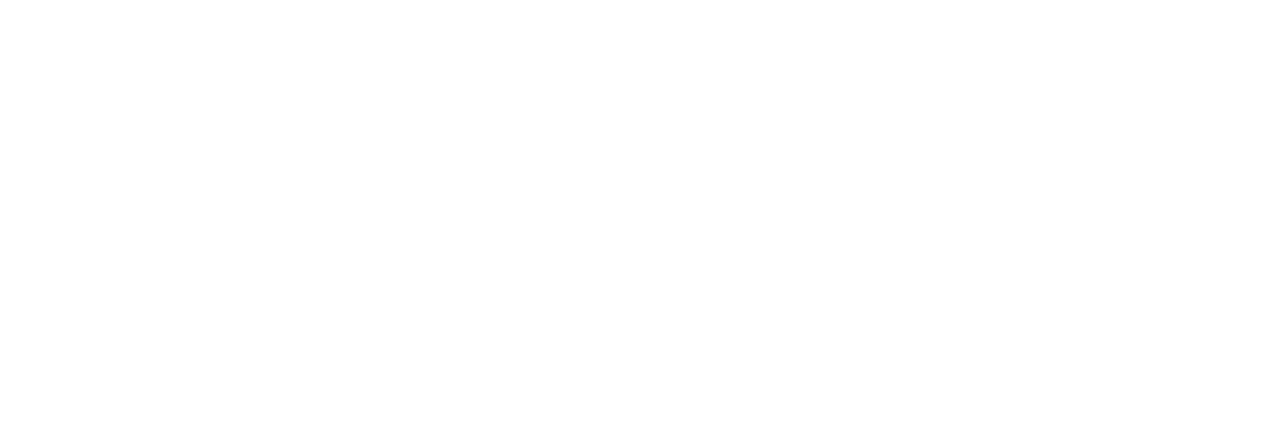
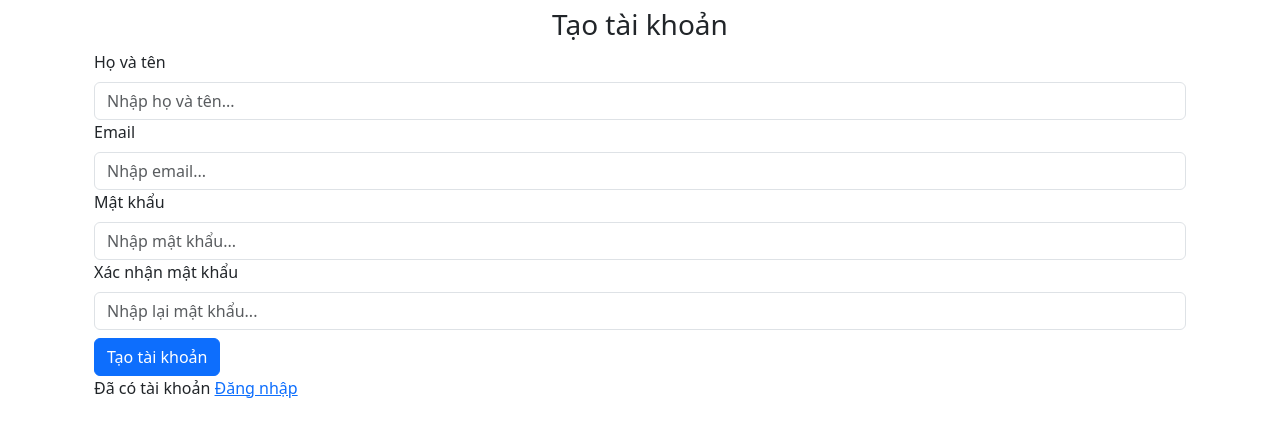
Before and after one commit to Tiendung2005-FPT/fer202_project, a React (Create React App) app: page /register in a window 1280 px wide. Shown: the top 436 px of the page. Built offline with nearby package versions, Linux system fonts and the light colour scheme.

Commit message:
form login, register

```diff
--- a/src/Components/Auth/Login.js
+++ b/src/Components/Auth/Login.js
@@ -1,10 +1,28 @@
-import { Col, Container, Row } from "react-bootstrap";
+import { Col, Container, Row, Form, Button } from "react-bootstrap";
+import { Link, useNavigate } from "react-router-dom";
 
 export default function Login() {
     return(
         <Container>
             <Row>
+                <h3 className="text-center mt-2">Đăng nhập</h3>
                 <Col>
+                    <Form>
+                        <Form.Group>
+                            <Form.Label>Email</Form.Label>
+                            <Form.Control type="email" placeholder="Nhập email..."></Form.Control>
+                        </Form.Group>
+
+                        <Form.Group>
+                            <Form.Label>Mật khẩu</Form.Label>
+                            <Form.Control type="password" placeholder="Nhập mật khẩu..."></Form.Control>
+                        </Form.Group>
+
+                        <Button className="mt-2" type="submit">
+                            Đăng nhập
+                        </Button>
+                    </Form>
+                    Chưa có tài khoản <Link to={`/register`}>Tạo tài khoản</Link>
                 </Col>
             </Row>
         </Container>
--- a/src/Components/Auth/Register.js
+++ b/src/Components/Auth/Register.js
@@ -1,10 +1,39 @@
-import { Col, Container, Row } from "react-bootstrap";
+import { Col, Container, Row, Form, Button } from "react-bootstrap";
+import { Link, useNavigate } from "react-router-dom";
 
 export default function Register() {
-    return (
+    return(
         <Container>
             <Row>
+                <h3 className="text-center mt-2">Tạo tài khoản</h3>
                 <Col>
+                    <Form>
+                        <Form.Group>
+                            <Form.Label>Họ và tên</Form.Label>
+                            <Form.Control type="text" placeholder="Nhập họ và tên..."></Form.Control>
+                        </Form.Group>
+
+                        <Form.Group>
+                            <Form.Label>Email</Form.Label>
+                            <Form.Control type="email" placeholder="Nhập email..."></Form.Control>
+                        </Form.Group>
+
+                        <Form.Group>
+                            <Form.Label>Mật khẩu</Form.Label>
+                            <Form.Control type="password" placeholder="Nhập mật khẩu..."></Form.Control>
+                        </Form.Group>
+
+                        <Form.Group>
+                            <Form.Label>Xác nhận mật khẩu</Form.Label>
+                            <Form.Control type="password" placeholder="Nhập lại mật khẩu..."></Form.Control>
+                        </Form.Group>
+
+                        <Button className="mt-2" type="submit">
+                            Tạo tài khoản
+                        </Button>
+                    </Form>
+
+                    Đã có tài khoản <Link to={`/login`}>Đăng nhập</Link>
                 </Col>
             </Row>
         </Container>
```
